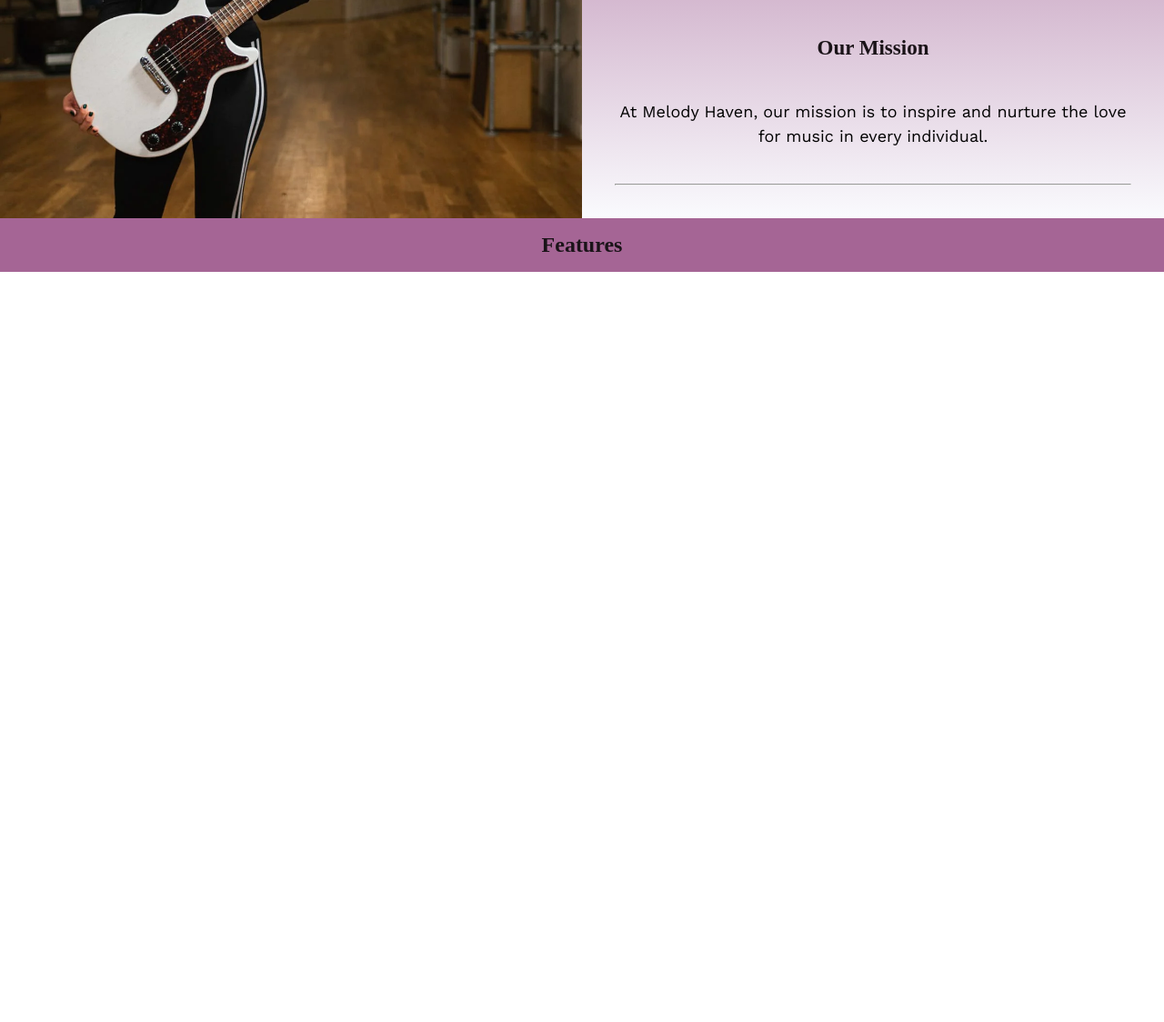
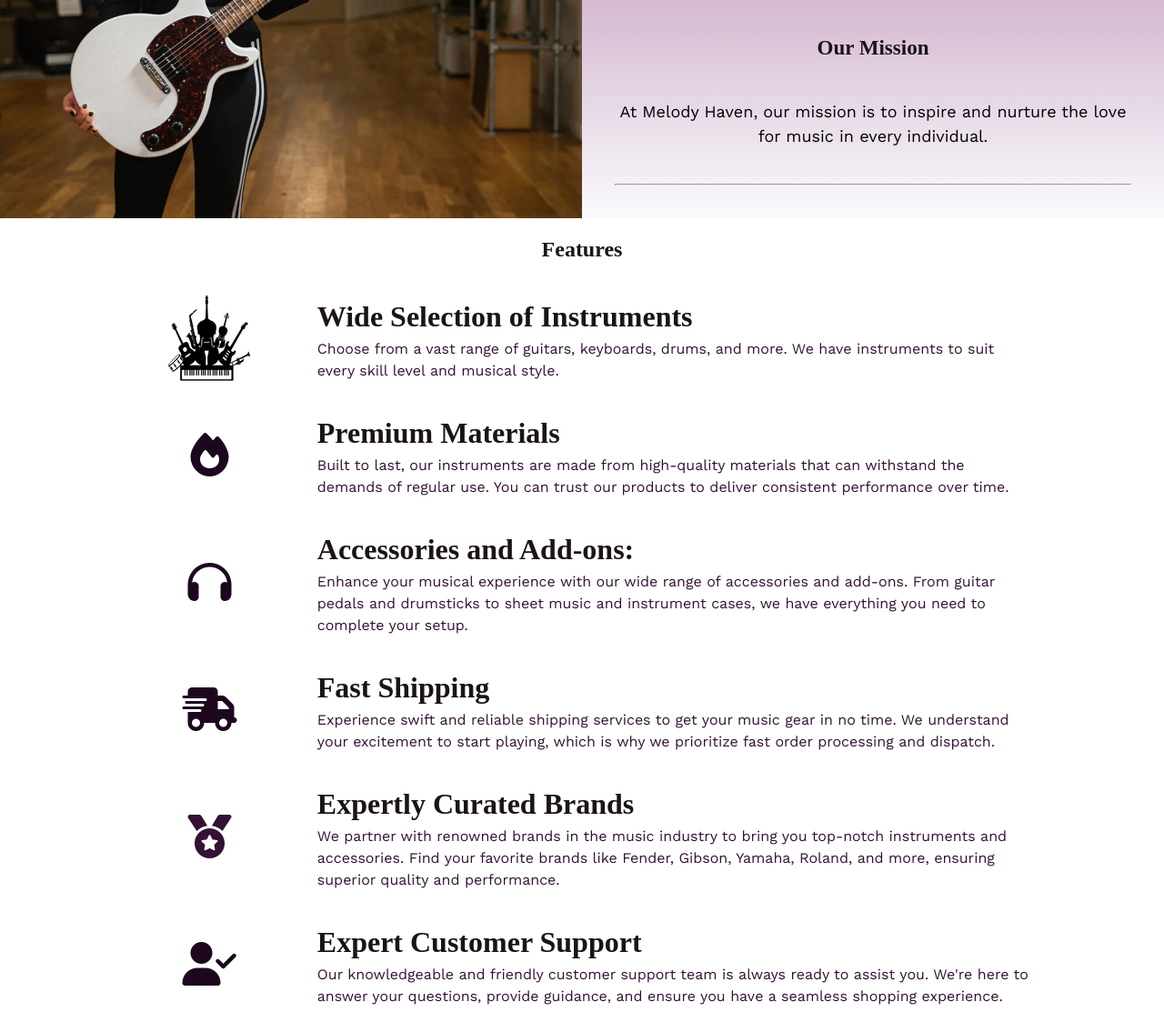
Before and after one commit to rh0se/Music-store-product-landing-page, a plain HTML site: page index.html in a window 1280 px wide. Shown: the part 1179-2303 px from the top of the page at 91% size. Before the commit the page ends 1478 px from the top, so only its background shows below. Drawn offline with nearby package versions, Linux system fonts and the light colour scheme; a web font is replaced by a local one.

Commit message:
added featues section, added font awesome iconns also and made the features section responsive

```diff
--- a/index.html
+++ b/index.html
@@ -5,8 +5,11 @@
     <meta http-equiv="X-UA-Compatible" content="IE=edge">
     <meta name="viewport" content="width=device-width, initial-scale=1.0">
     <title>Melody Haven Store &#9835</title>
+    <link rel="icon" type="image/png" sizes="32x32" href="icon-widee.png">
     <link rel="stylesheet" href="styles.css">
-    <script src="https://kit.fontawesome.com/a076d05399.js"></script>
+    <script src="https://kit.fontawesome.com/83b1563528.js" crossorigin="anonymous"></script>
+    <script src='https://kit.fontawesome.com/83b1563528.js' crossorigin='anonymous'></script>
+    <!-- <script src="https://kit.fontawesome.com/a076d05399.js"></script> -->
 </head>
 <body>
   <header>
@@ -18,9 +21,9 @@
             <input type="checkbox" id="check">
         <label for="check" class="hamburger">&#9776;</label>
           <div class="menu">
-            <li><a href="#" class="nav-link active">Home</a></li>
+            <li><a href="#Home" class="nav-link active">Home</a></li>
             <li><a href="#about" class="nav-link">About</a></li>
-            <li><a href="#" class="nav-link">Features</a></li>
+            <li><a href="#features" class="nav-link">Features</a></li>
             <li class="services"><a href="#" class="nav-link">Services</a>
             <!-- DROPDOWN MENU -->
           <ul class="dropdown">
@@ -37,7 +40,7 @@
     </nav>
   </header>
   <main>
-    <section class="home">
+    <section class="home" id="Home">
         <div>
            <h1>Welcome to Melody Haven Music Store &#9835</h1>
 
@@ -64,7 +67,65 @@
   </div>
 </div>
     </section>
-    <h2 class="Features">Features</h2>
+    <section class="features-section" id="features">
+      <h2 class="Features">Features</h2>
+      <div class="features-flex">
+        <div class="items one">
+          <img src="icon wide-1.ico">
+        </div>
+        <div class="items two">
+          <h2>Wide Selection of Instruments</h2>
+          <p>Choose from a vast range of guitars, keyboards, drums, and more. We have instruments to suit every skill level and musical style.</p>
+        </div>
+      </div>
+      <div class="features-flex">
+        <div class="items one">
+          <i class='fa fa-3x fa-fire'></i>
+        </div>
+        <div class="items two">
+          <h2>Premium Materials</h2>
+          <p>Built to last, our instruments are made from high-quality materials that can withstand the demands of regular use. You can trust our products to deliver consistent performance over time.</p>
+        </div>
+      </div>
+      <div class="features-flex">
+        <div class="items one">
+          <i class="fa fa-3x fa-solid fa-headphones"></i>
+        </div>
+        <div class="items two">
+          <h2>Accessories and Add-ons:</h2>
+          <p>Enhance your musical experience with our wide range of accessories and add-ons. From guitar pedals and drumsticks to sheet music and instrument cases, we have everything you need to complete your setup.</p>
+        </div>
+      </div>
+      <div class="features-flex">
+        <div class="items one">
+          <i class="fa fa-solid fa-truck-fast fa-3x"></i>
+        </div>
+        <div class="items two">
+          <h2>Fast Shipping</h2>
+          <p>Experience swift and reliable shipping services to get your music gear in no time. We understand your excitement to start playing, which is why we prioritize fast order processing and dispatch.</p>
+        </div>
+      </div>
+      <div class="features-flex">
+        <div class="items one">
+          <i class="fa-3x fa-solid fa-medal"></i>
+        </div>
+        <div class="items two">
+          <h2>Expertly Curated Brands</h2>
+          <p>We partner with renowned brands in the music industry to bring you top-notch instruments and accessories. Find your favorite brands like Fender, Gibson, Yamaha, Roland, and more, ensuring superior quality and performance.</p>
+        </div>
+      </div>
+      <div class="features-flex">
+        <div class="items one">
+          <i class="fa fa-3x fa-solid fa-user-check"></i>
+        </div>
+        <div class="items two">
+          <h2>Expert Customer Support</h2>
+          <p>Our knowledgeable and friendly customer support team is always ready to assist you. We're here to answer your questions, provide guidance, and ensure you have a seamless shopping experience.</p>
+        </div>
+      </div>
+
+    </section>
+
   </main>
 </body>
 </html>
--- a/styles.css
+++ b/styles.css
@@ -167,14 +167,12 @@ h1 {
 
 }
 
-h2 {
-    align-self: center;
+h2{
+
     padding: 1rem 2rem;
-    background: rgba(117, 19, 93, 0.65);
-
 }
 h2, h3 {
-    text-align: center;
+
     color: #1a1318;
     font-family: 'Eczar', serif;
 }
@@ -191,6 +189,7 @@ h5 {
 
 .about-section h2{
     display: grid;
+    text-align: center;
     grid-template-columns: 1fr;
     background: none;
 }
@@ -236,6 +235,48 @@ h5 {
 
 .about-item-2 h3 {
     font-size: 23px;
+}
+
+.features-section {
+    color: #331236;
+    line-height: 1.5;
+    display: flex;
+    flex-direction: column;
+    align-items: center;
+    justify-content: center;
+}
+
+.features-flex {
+    display: flex;
+    flex-wrap: wrap;
+    width: 80%;
+}
+
+.features-flex .one {
+    display: flex;
+    justify-content: center;
+    align-items: center;
+    width: 20%;
+}
+.features-flex .one img {
+    margin: 0.5rem;
+}
+
+.features-flex .two {
+    width: 80%;
+    display: flex;
+    flex-direction: column;
+    justify-content: center;
+    padding: 1rem;
+}
+
+.two h2 {
+    font-size: 2em;
+    text-align: left;
+    padding: 0;
+}
+.fa, .fas {
+    color: #1c071f;
 }
 
 
@@ -296,6 +337,13 @@ h5 {
         flex: 100%;
     }
 
+    .two h2 {
+        font-size: 1.5em;
+    }
+    .features-flex {
+        width: 100%
+    }
+
 
 }
 
@@ -341,6 +389,22 @@ h5 {
     .about-item-2 p{
         font-size: 16px;
     }
+
+    .features-flex .one, .features-flex .two {
+        width: 100%;
+    }
+
+    .features-flex .two {
+        align-items: center;
+    }
+
+    .features-flex .two h2 {
+        font-size: 1.3em;
+    }
+
+    .features-flex .two p {
+        text-align: center;
+    }
 }
 
 @media (max-width: 320px) {
@@ -348,6 +412,9 @@ h5 {
     line-height: 1.3;
     font-size: 16px;
     margin: 10px 0;
+    }
+    .features-flex .two h2 {
+        font-size: 16px;
     }
 }
 
```
Also changed, not shown: icon wide-1.ico (added), icon wide-11.ico (added), icon-widee.png (added), icon.svg (added).
